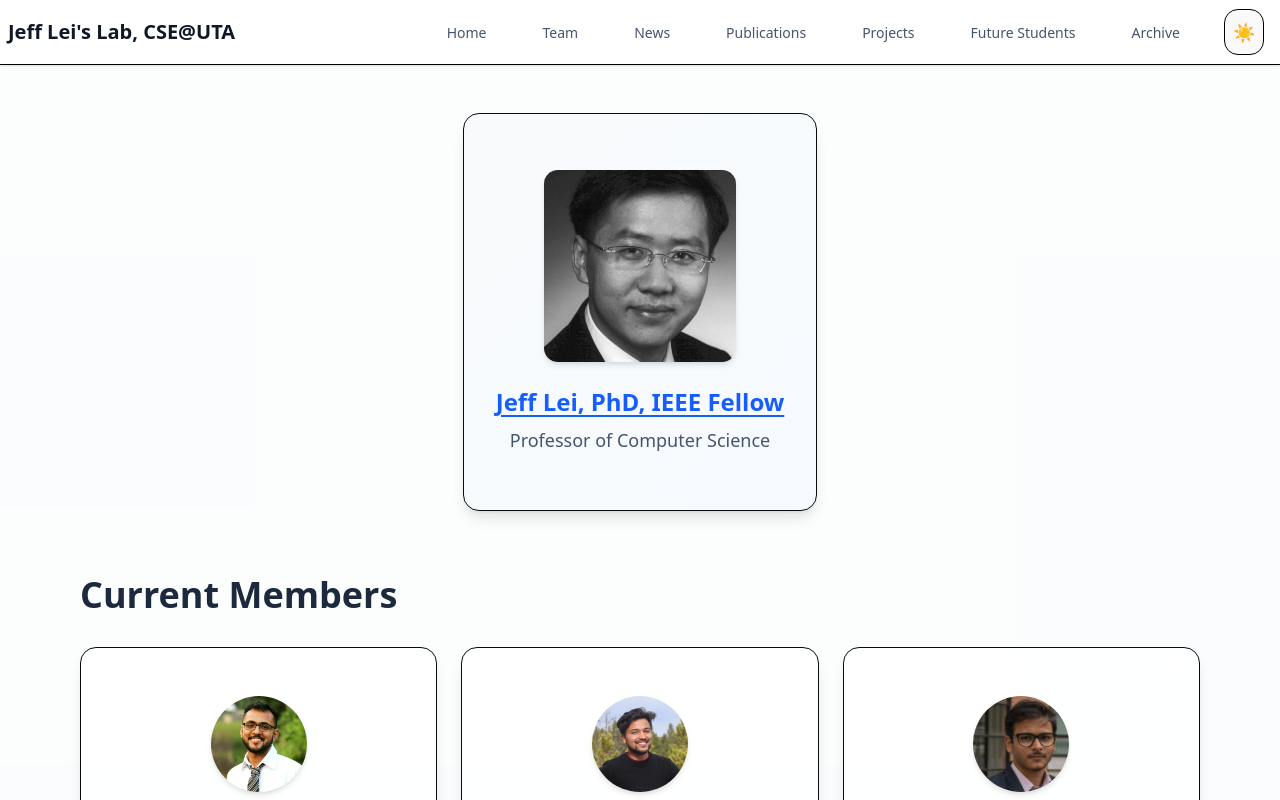
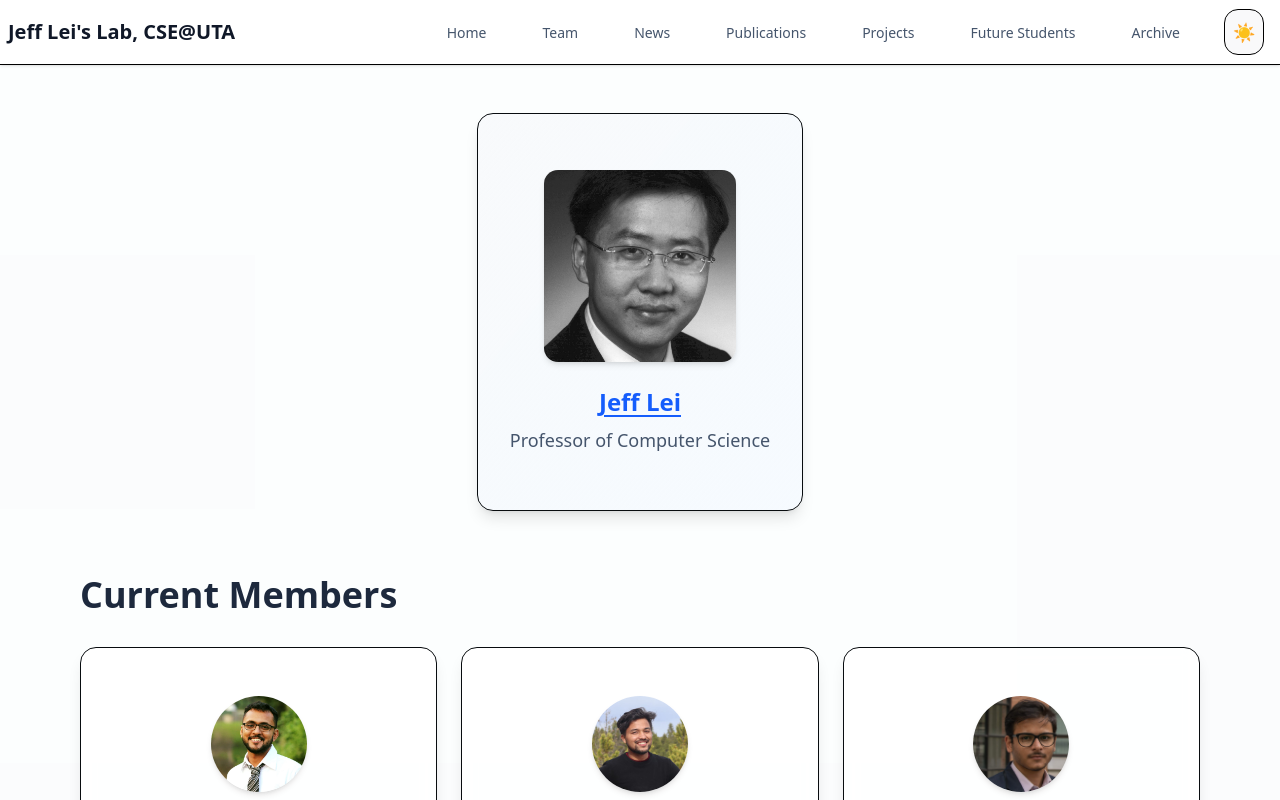
Before and after one commit to sercatuta-lei/sercatuta-lei.github.io, a Next.js app: page /team in a window 1280 px wide. Shown: the top 800 px of the page. Built offline with nearby package versions, Linux system fonts and the light colour scheme.

Commit message:
Update director information and profile URL

```diff
--- a/app/team/page.tsx
+++ b/app/team/page.tsx
@@ -5,10 +5,11 @@ import { Card, CardContent } from "@/components/ui/card";
 
 // Director data
 const director = {
-  name: "Jeff Lei, PhD, IEEE Fellow",
+  name: "Jeff Lei",
   photo: "DrLei.jpg",
+  info: "PhD, IEEE Fellow",
   info: "Professor of Computer Science",
-  profileUrl: "https://www.uta.edu/academics/faculty/profile?user=ylei"
+  profileUrl: "https://sercatuta-lei.github.io/team/"
 };
 
 // Current Members
```
